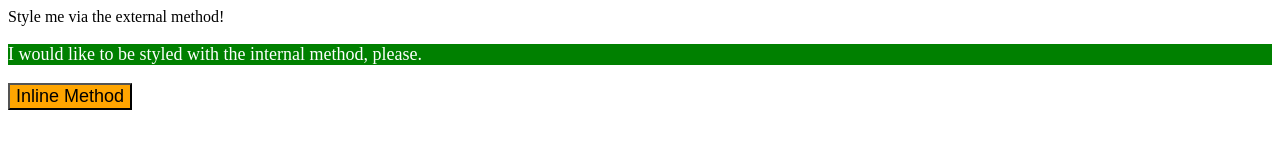
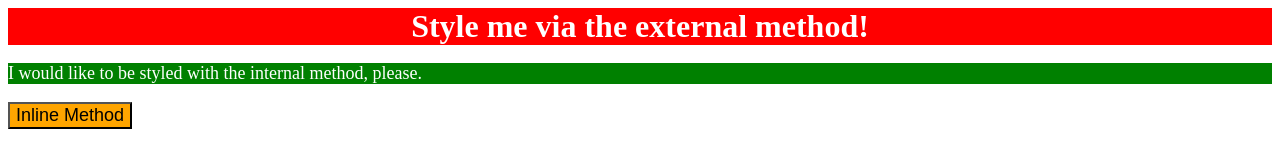
Before and after one commit to antwondang/foundations, a plain HTML site: page css method/index.html in a window 1280 px wide. Drawn offline with Linux system fonts and the light colour scheme.

Commit message:
Modify index.html

```diff
--- a/css method/index.html
+++ b/css method/index.html
@@ -7,6 +7,7 @@
     <title>Methods for Adding CSS</title>
   </head>
   <body>
+    <link rel="stylesheet" href="external.css">
     <div>Style me via the external method!</div>
     <p>I would like to be styled with the internal method, please.</p>
     <style>
```
